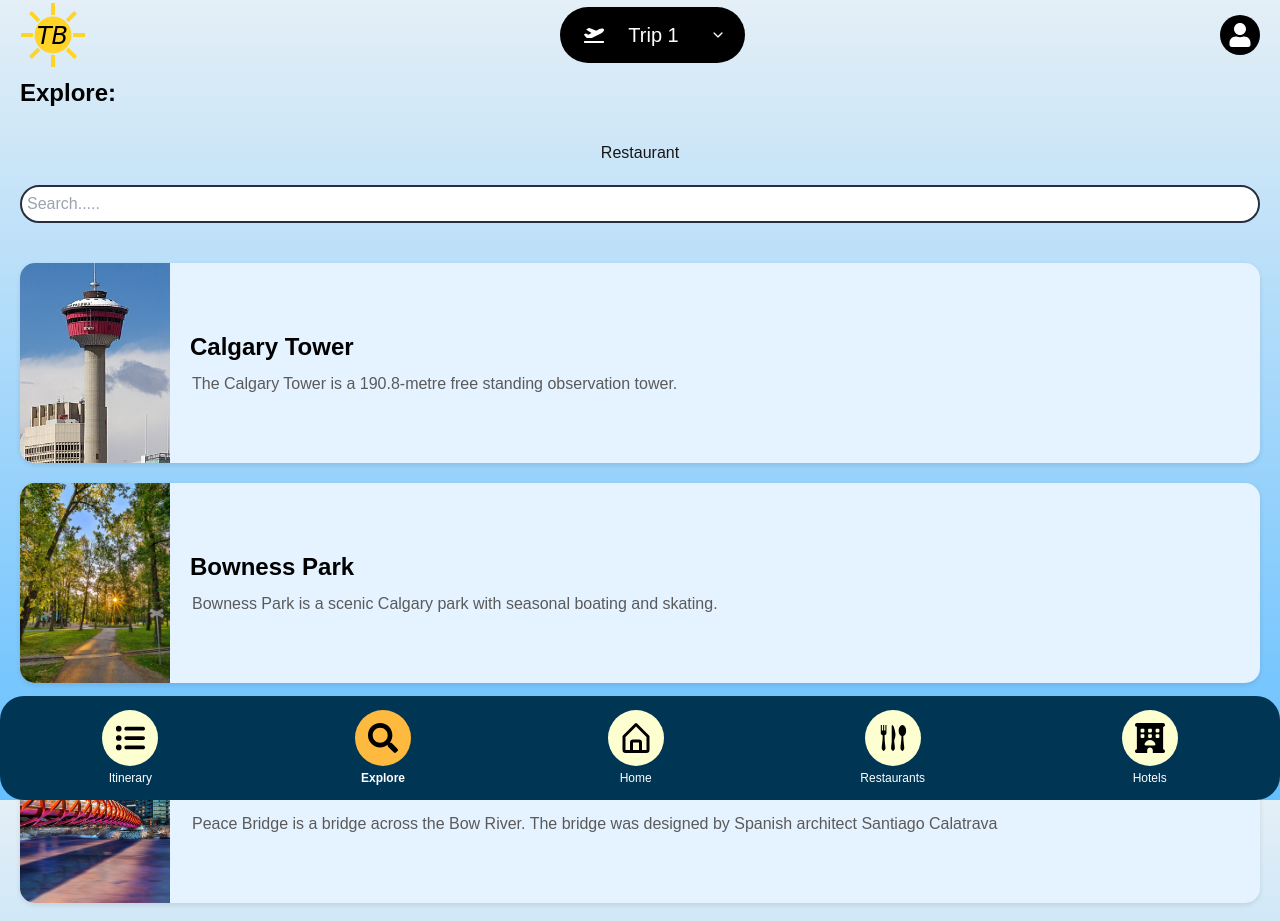
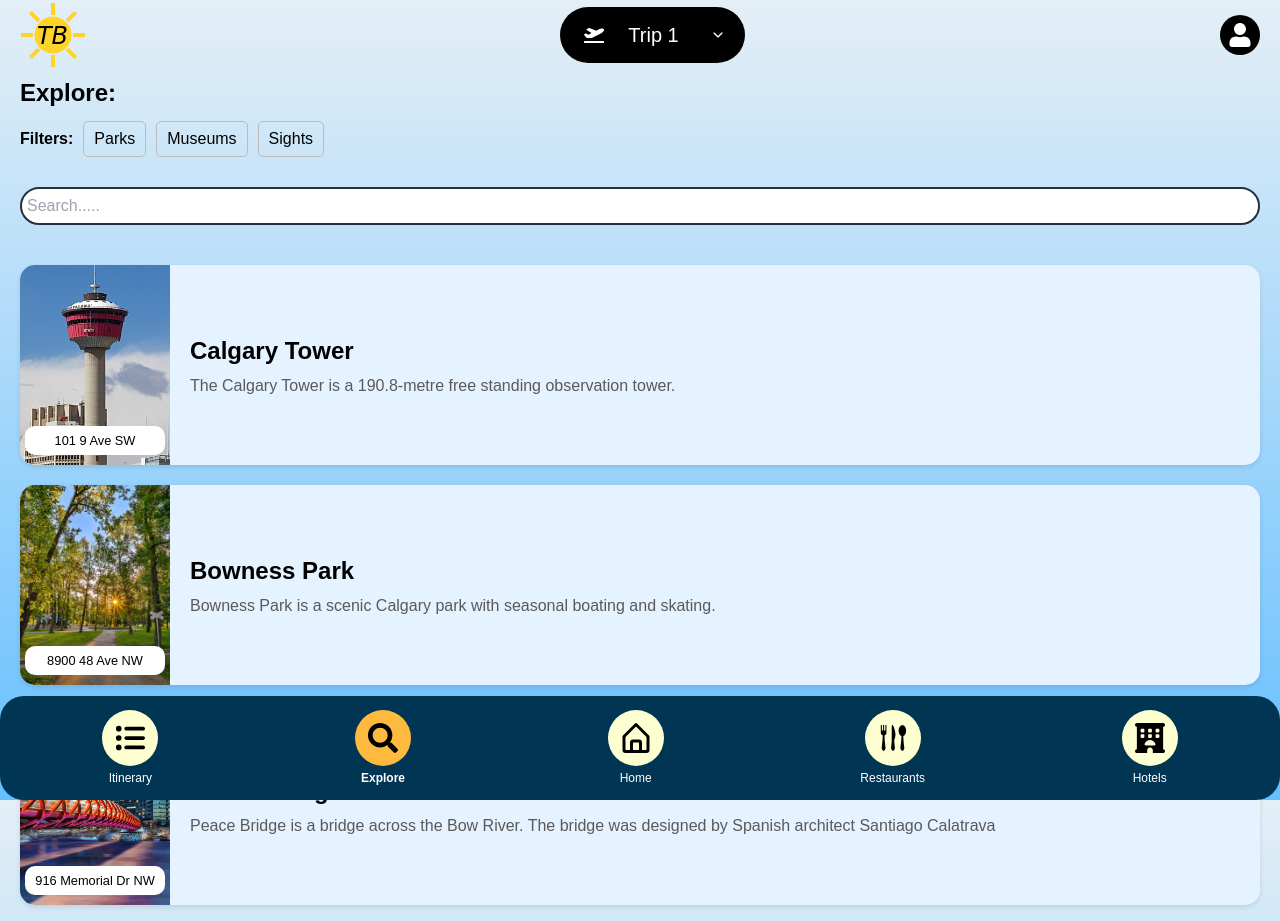
Before and after one commit to KhushiChoksi/CPSC481_T8G2, a Next.js app in the folder travel-app/: page /explore in a window 1280 px wide. Shown: the top 921 px of the page. Built offline with nearby package versions, Linux system fonts and the light colour scheme.

Commit message:
Added filters and a short pop up with visit description. Created popup modal in different file.

```diff
--- a/travel-app/src/app/components/SearchBar.tsx
+++ b/travel-app/src/app/components/SearchBar.tsx
@@ -1,11 +1,11 @@
 export default function SeachBar() {
     return (
         <section style={{ padding: '20px', textAlign: 'center' }}>
-        <h1>Restaurant</h1>
+        {/* <h1>Restaurant</h1> */}
         <div style={{
           display: 'flex',
           justifyContent: 'center',
-          marginTop: '20px',
+          // marginTop: '10px',
 
         }}>
           <input
--- /dev/null
+++ b/travel-app/src/app/explore/addVisitPopup.tsx
@@ -0,0 +1,105 @@
+import React, { useState } from "react";
+
+type Suggestion = {
+  name: string;
+  address: string;
+  timeOpen: string;
+};
+
+interface PopupModalProps {
+  isOpen: boolean;
+  onClose: () => void;
+  selectedSuggestion: Suggestion | null;
+}
+
+const PopupModal: React.FC<PopupModalProps> = ({
+  isOpen,
+  onClose,
+  selectedSuggestion,
+}) => {
+  if (!isOpen || !selectedSuggestion) return null;
+
+  return (
+    <div
+      style={{
+        position: "fixed",
+        top: "0",
+        left: "0",
+        width: "100%",
+        height: "100%",
+        backgroundColor: "rgba(0, 0, 0, 0.5)",
+        display: "flex",
+        alignItems: "center",
+        justifyContent: "center",
+        zIndex: 1000,
+      }}
+    >
+      <div
+        style={{
+          backgroundColor: "#aaa",
+          borderRadius: "10px",
+          padding: "20px",
+          width: "90%",
+          height: "70%",
+          maxWidth: "none",
+          display: "flex",
+          flexDirection: "column",
+          justifyContent: "center",
+          alignItems: "center",
+          textAlign: "center",
+          overflow: "auto",
+        }}
+      >
+        <div style={{color:'black'}}>
+        <h3
+          style={{
+            fontSize: "1.5rem",
+            fontWeight: "bold",
+            marginBottom: "10px",
+          }}
+        >
+          {selectedSuggestion.name}
+        </h3>
+        <p>{`Location: ${selectedSuggestion.address}`}</p>
+        <p>{`Time open: ${selectedSuggestion.timeOpen}`}</p>
+        </div>
+        <div style={{ marginTop: "30px", textAlign: "center" }}>
+          {/* Confirm Button */}
+          <button
+            onClick={onClose}
+            style={{
+              padding: "15px 30px",
+              backgroundColor: "#007bff",
+              color: "#fff",
+              border: "none",
+              borderRadius: "8px",
+              fontSize: "1.2rem",
+              fontWeight: "bold",
+              cursor: "pointer",
+              // width: "60%",
+            }}
+          >
+            Confirm
+          </button>
+
+          {/* Back Button */}
+          <div
+            onClick={onClose}
+            style={{
+              marginTop: "15px",
+              textDecoration: "underline",
+              color: "#000",
+              cursor: "pointer",
+              fontSize: "1rem",
+              fontWeight: "bold",
+            }}
+          >
+            Back
+          </div>
+        </div>
+      </div>
+    </div>
+  );
+};
+
+export default PopupModal;
--- a/travel-app/src/app/explore/page.tsx
+++ b/travel-app/src/app/explore/page.tsx
@@ -1,83 +1,229 @@
+"use client";
+
 import Navbar from "../components/Navbar";
 import SearchBar from "../components/SearchBar";
 import Topbar from "../components/Topbar";
+import { useState } from "react";
+import PopupModal from "./addVisitPopup";
 
-const suggestions = [
+// Define the type for a suggestion object
+type Suggestion = {
+  name: string;
+  description: string;
+  address: string;
+  imageUrl: string;
+  category: string;
+  timeOpen: string;
+};
+
+// Suggestions data array with the correct type
+const suggestions: Suggestion[] = [
   {
     name: "Calgary Tower",
     description: "The Calgary Tower is a 190.8-metre free standing observation tower.",
-    address: "101 9 Ave SW, Calgary AB T2P 1J9",
-    imageUrl: "/images/Calgary_Tower.jpg"
+    address: "101 9 Ave SW",
+    imageUrl: "/images/Calgary_Tower.jpg",
+    category: "Sights",
+    timeOpen: "9 a.m. - 9 p.m."
   },
   {
     name: "Bowness Park",
     description: "Bowness Park is a scenic Calgary park with seasonal boating and skating.",
-    address: "8900 48 Ave NW, Calgary AB T3B2B3",
-    imageUrl: "/images/Bowness_Park.jpg"
+    address: "8900 48 Ave NW",
+    imageUrl: "/images/Bowness_Park.jpg",
+    category: "Parks",
+    timeOpen: "5 a.m. - 11 p.m."
   },
   {
     name: "Peace Bridge",
     description: "Peace Bridge is a bridge across the Bow River. The bridge was designed by Spanish architect Santiago Calatrava",
-    address: "916 Memorial Dr NW, Calgary AB T2N",
-    imageUrl: "/images/peace_bridge.jpg"
+    address: "916 Memorial Dr NW",
+    imageUrl: "/images/peace_bridge.jpg",
+    category: "Sights",
+    timeOpen: "Open 24/7"
   },
   {
     name: "Calgary Zoo",
     description: "Home to a wide array of animals and habitats, including a prominent penguin facility.",
-    address: "",
-    imageUrl: "/images/calgary_zoo.jpg"
+    address: "1300 Zoo Rd NE",
+    imageUrl: "/images/calgary_zoo.jpg",
+    category: "Museums",
+    timeOpen: "9 a.m. - 5 p.m."
   },
   {
     name: "Glenbow Museum",
     description: "Explore art and history with a vast collection of cultural artifacts and international exhibitions",
-    address: "",
-    imageUrl: "/images/glenbow_museum.jpg"
+    address: "130 9 Ave SE",
+    imageUrl: "/images/glenbow_museum.jpg",
+    category: "Museums",
+    timeOpen: "10 a.m. - 5 p.m."
   },
   {
     name: "Prince's Island Park",
     description: "A green oasis in downtown Calgary offering trails, wetlands, and spaces for outdoor events",
-    address: "",
-    imageUrl: "/images/prince_park.jpg"
+    address: "698 Eau Claire Ave SW",
+    imageUrl: "/images/prince_park.jpg",
+    category: "Parks",
+    timeOpen: "5 a.m. - 11 p.m."
   }
 ];
 
 export default function ExplorePage() {
+  const [activeFilter, setActiveFilter] = useState<string>(""); // Type the filter state as a string
+  const [selectedSuggestion, setSelectedSuggestion] = useState<Suggestion | null>(null); // Explicit type for selected suggestion
+
+  const handleFilterClick = (category: string) => {
+    setActiveFilter((prevFilter) => (prevFilter === category ? "" : category));
+  };
+
+  const handleSuggestionClick = (suggestion: Suggestion) => {
+    setSelectedSuggestion(suggestion); // Open the modal with the selected suggestion
+  };
+
+  const closeModal = () => {
+    setSelectedSuggestion(null); // Close the modal
+  };
+
+  const filteredSuggestions = activeFilter
+    ? suggestions.filter((suggestion) => suggestion.category === activeFilter)
+    : suggestions;
+
   return (
     <div>
+      {/* Main Content */}
+      <div
+        style={{
+          filter: selectedSuggestion ? "blur(5px)" : "none", // Add blur if modal is open
+          pointerEvents: selectedSuggestion ? "none" : "auto", // Disable interaction if modal is open
+        }}
+      >
         <Topbar />
-      <div style={{ marginTop: '75px', marginLeft: '20px' }}>
-        <h2 style={{ fontSize: '24px', fontWeight: 'bold', color: '#000', marginBottom: '10px' }}>Explore:</h2>
+        <div style={{ marginTop: "75px", marginLeft: "20px" }}>
+          <h2
+            style={{
+              fontSize: "24px",
+              fontWeight: "bold",
+              color: "#000",
+              marginBottom: "10px",
+            }}
+          >
+            Explore:
+          </h2>
         </div>
+
+        {/* Filters */}
+        <div style={{ marginLeft: "20px", marginBottom: "10px" }}>
+          <span
+            style={{
+              fontWeight: "bold",
+              marginRight: "10px",
+              color: "black",
+            }}
+          >
+            Filters:
+          </span>
+          {["Parks", "Museums", "Sights"].map((category) => (
+            <button
+              key={category}
+              onClick={() => handleFilterClick(category)}
+              style={{
+                marginRight: "10px",
+                padding: "5px 10px",
+                borderRadius: "5px",
+                borderWidth: "1px",
+                borderColor: activeFilter === category ? "#000" : "#bbb",
+                backgroundColor: activeFilter === category ? "#ddd" : "",
+                cursor: "pointer",
+                color: "black",
+              }}
+            >
+              {category}
+            </button>
+          ))}
+        </div>
+
         <SearchBar />
 
-      {/* Different Explore options */}
-      <div style={{ padding: '20px' }}>
-        {suggestions.map((suggestion, index) => (
-          <div key={index} style={{
-            display: 'flex',
-            flexDirection: 'row',
-            backgroundColor: '#e5f2ff',
-            borderRadius: '15px',
-            marginBottom: '20px',
-            overflow: 'hidden',
-            boxShadow: '0 2px 5px rgba(0,0,0,0.1)',
-            position: 'relative',
-            color: 'black',
-          }}>
-            <div style={{ position: 'relative', flexShrink: 0 }}>
-              <img src={suggestion.imageUrl} alt={suggestion.name} style={{
-                width: '150px',
-                height: '200px',
-                objectFit: 'cover'
-              }} />
+        {/* Explore options */}
+        <div style={{ padding: "20px" }}>
+          {filteredSuggestions.map((suggestion, index) => (
+            <div
+              key={index}
+              onClick={() => handleSuggestionClick(suggestion)}
+              style={{
+                display: "flex",
+                flexDirection: "row",
+                backgroundColor: "#e5f2ff",
+                borderRadius: "15px",
+                marginBottom: "20px",
+                overflow: "hidden",
+                boxShadow: "0 2px 5px rgba(0,0,0,0.1)",
+                position: "relative",
+                color: "black",
+                cursor: "pointer",
+              }}
+            >
+              <div style={{ position: "relative", flexShrink: "0" }}>
+                <img
+                  src={suggestion.imageUrl}
+                  alt={suggestion.name}
+                  style={{
+                    width: "150px",
+                    height: "200px",
+                    objectFit: "cover",
+                  }}
+                />
+                {suggestion.address && (
+                  <div
+                    style={{
+                      position: "absolute",
+                      bottom: "10px",
+                      left: "5px",
+                      right: "5px",
+                      backgroundColor: "#fff",
+                      padding: "5px 10px",
+                      borderRadius: "10px",
+                      fontSize: "0.8rem",
+                      textAlign: "center",
+                    }}
+                  >
+                    {suggestion.address}
                   </div>
-            <div style={{ paddingLeft: '20px', display:'flex', flexDirection:'column', justifyContent:'center' }}>
-              <h3 style={{ fontSize: '1.5rem', fontWeight: 'bold', marginBottom: '5px' }}>{suggestion.name}</h3>
-              <p style={{ color: '#5a5a5a', padding: '2px' }}>{suggestion.description}</p>
+                )}
+              </div>
+              <div
+                style={{
+                  paddingLeft: "20px",
+                  display: "flex",
+                  flexDirection: "column",
+                  justifyContent: "center",
+                }}
+              >
+                <h3
+                  style={{
+                    fontSize: "1.5rem",
+                    fontWeight: "bold",
+                    marginBottom: "5px",
+                  }}
+                >
+                  {suggestion.name}
+                </h3>
+                <p style={{ color: "#5a5a5a", paddingRight: "10px" }}>
+                  {suggestion.description}
+                </p>
               </div>
             </div>
           ))}
         </div>
+      </div>
+
+      {/* Modal */}
+      <PopupModal
+        isOpen={!!selectedSuggestion}
+        onClose={closeModal}
+        selectedSuggestion={selectedSuggestion}
+      />
+
       <Navbar />
     </div>
   );
```
Lines whose indentation alone changed are shown as unchanged.
